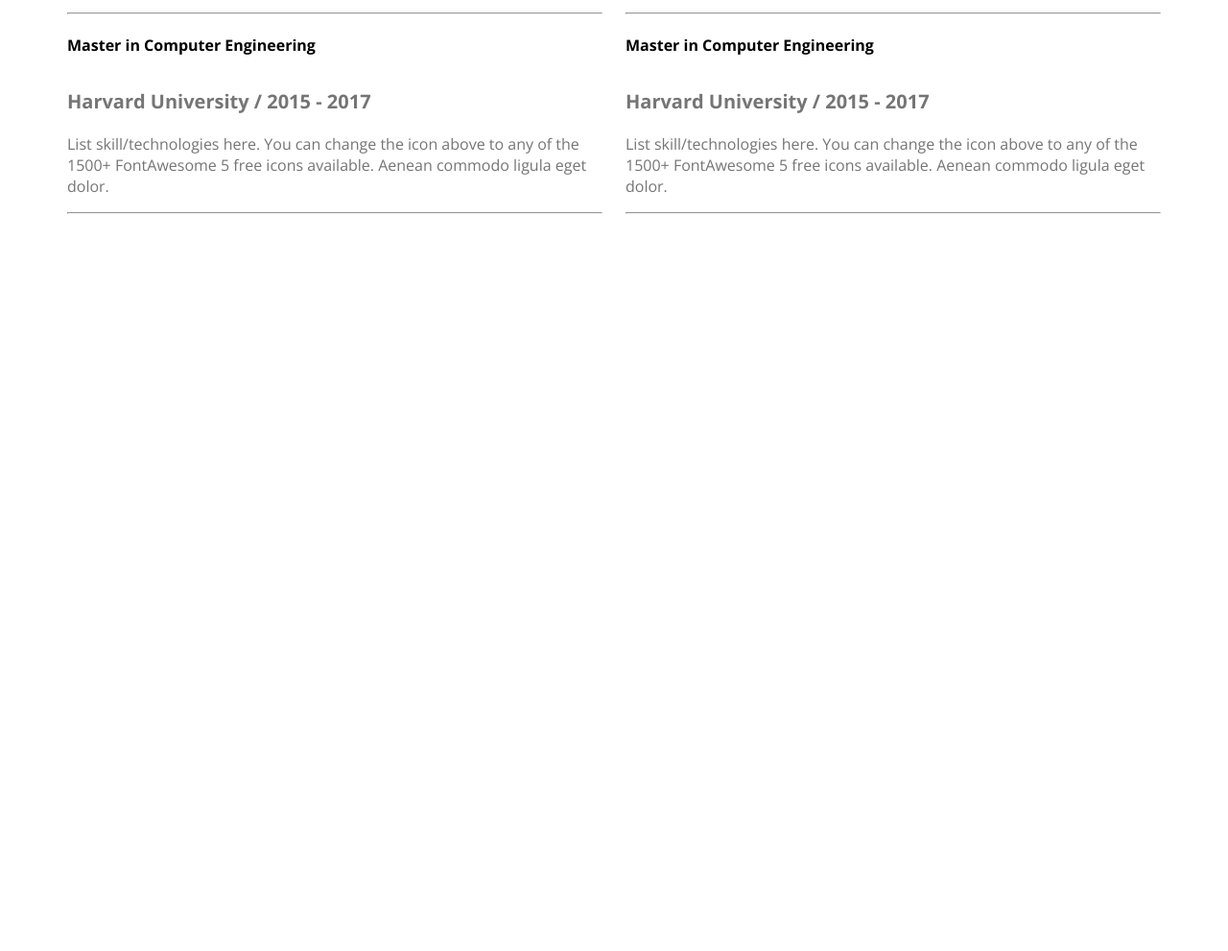
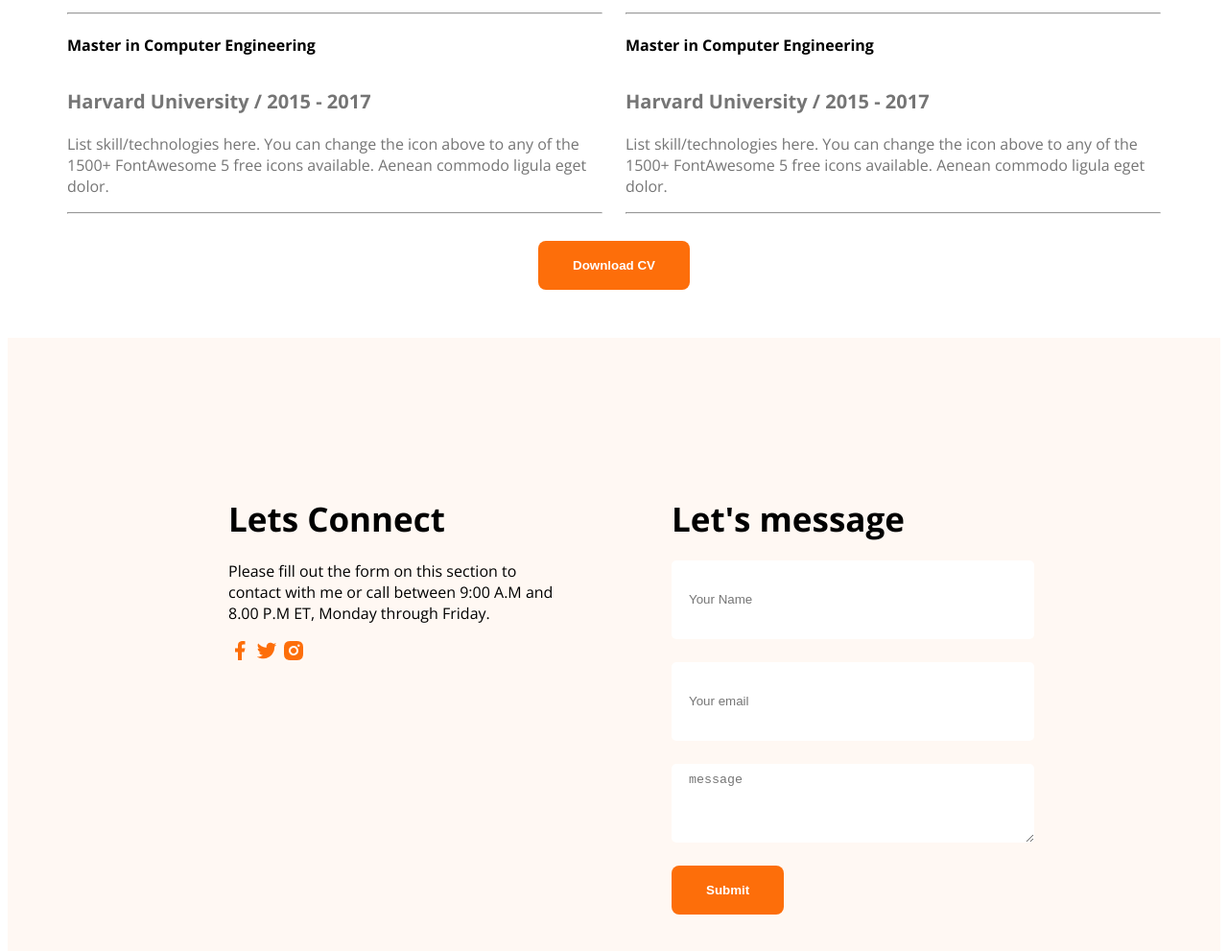
Before and after one commit to sajjaduxdev/first-dev-portfolio, a plain HTML site: page index.html in a window 1280 px wide. Shown: the part 2684-3675 px from the top of the page at 96% size. Before the commit the page ends 2923 px from the top, so only its background shows below. Drawn offline with nearby package versions, Linux system fonts and the light colour scheme.

Commit message:
added styles and footer section

```diff
--- a/index.html
+++ b/index.html
@@ -85,6 +85,7 @@
                 <p>List skill/technologies here. You can change the icon above to any of the 1500+ FontAwesome 5 free icons available. Aenean commodo ligula eget dolor.</p>
             </div>
         </div>
+        <section class="resume-main">
         <section class="resume">
             <h3 class="resume-title">A summary of My Resume</h3>
             <div class="resume-container-parrent">
@@ -141,9 +142,41 @@
                 </div>
                 </div>
             </div>
+
+        </section>
+        <div class="resume-btn-cv">
+                <button class="btn-primary">Download CV</button>
+            </div>
         </section>
     </main>
-    <footer>
+     <footer class="secondary-bg">
+        <section class="footer-main">
+        <section class="footer-column">
+            <div class="footer-column-content">
+                <h3 class="footer-title">Lets Connect</h3>
+                <p>Please fill out the form on this section to contact with me or call between 9:00 A.M and 8.00 P.M ET, Monday through Friday.</p>
+                <div class="footer icons">
+                    <a href=""><img src="images/icons/facebook.png" alt=""></a>
+                    <a href=""><img src="images/icons/twitter.png" alt=""></a>
+                    <a href=""><img src="images/icons/insta.png" alt=""></a>
+
+
+                </div>
+            </div>
+        </section>
+        <section class="footer-column">
+            <h3 class="footer-title">Let's message </h3>
+            <form action="">
+                <input type="text" name="Name" id="form.name" placeholder="Your Name">
+
+                <input type="email" name="email" id="form.email" placeholder="Your email">
+
+                <textarea name="" id="" cols="20" rows="20" placeholder="message"></textarea>
+
+                <input class="btn-primary" type="submit" value="Submit">
+            </form>
+        </section>
+        </section>
 
     </footer>
 </body>
--- a/styles/style.css
+++ b/styles/style.css
@@ -145,3 +145,43 @@ main{
     font-weight: 600px;
     margin-bottom: 20px;
 }
+.resume-btn-cv{
+    text-align: center;
+    display: flex;
+    align-items: center;
+    width: 100%;
+    justify-content: center;
+    margin-top: 20px;
+
+}
+.footer-main{
+    display: flex;
+    gap: 120px;
+}
+
+footer{
+    margin-top: 50px;
+    padding: 130px 230px;
+}
+.footer-title{
+    font-weight: bold;
+    font-size: 35px;
+    margin-bottom: 20px;
+}
+.footer-column{
+    width: 50%;
+}
+footer input[type="text"], footer input[type="email"], footer textarea{
+    size: 16px;
+    text-decoration-color: #757575;
+    padding: 9px 18px;
+    display: block;
+    margin-bottom: 24px;
+    height: 64px;
+    width: 100%;
+    border-radius: 5px;
+    border: none;
+}
+.footer-column-content{
+    margin-bottom: 24px;
+}
```
